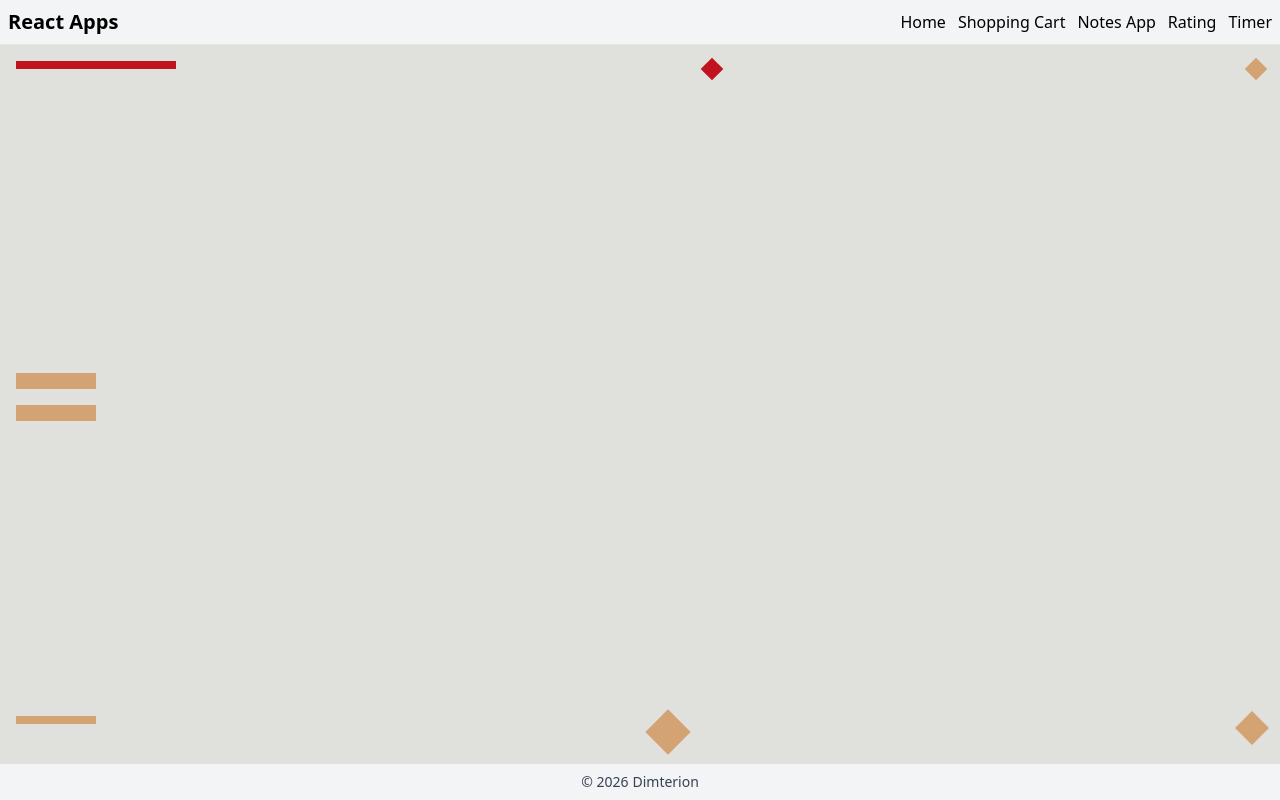
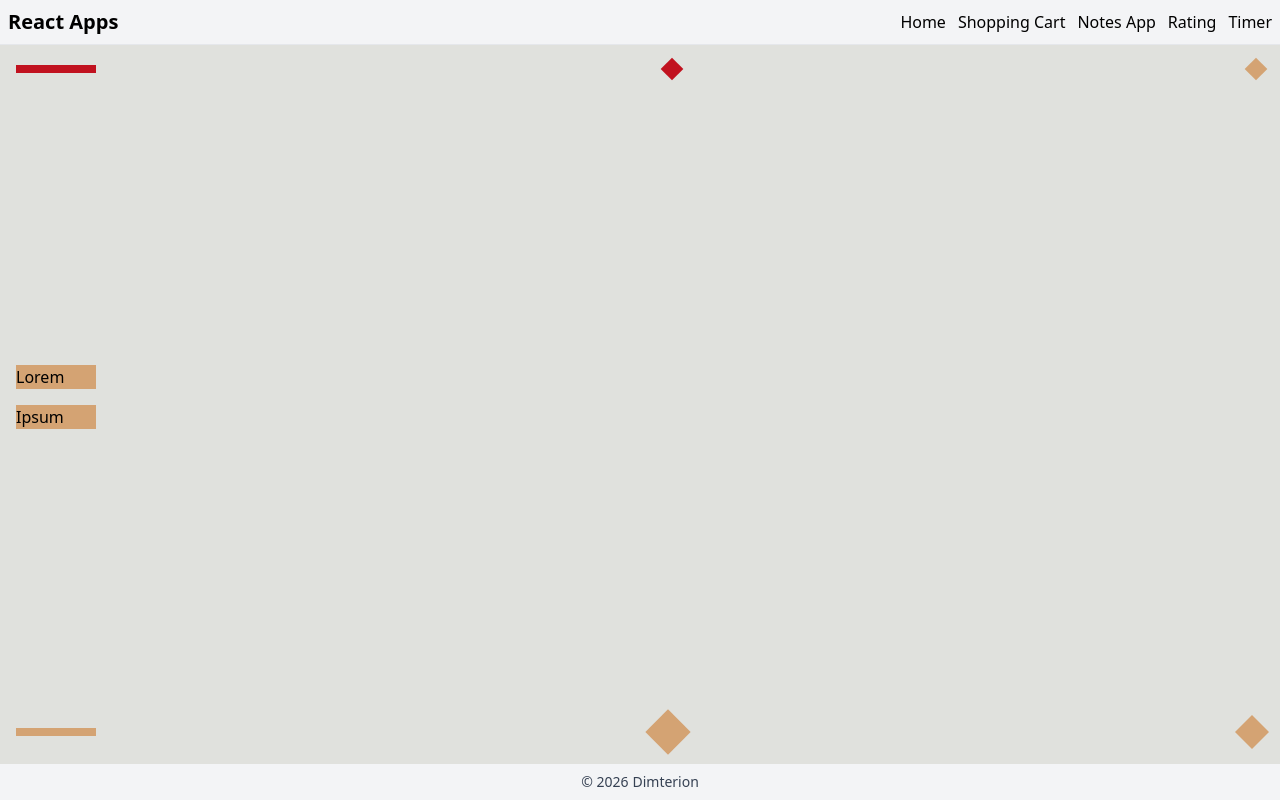
Before and after one commit to Dimterion/react-apps, a React (Vite) app: page /game-ui in a window 1280 px wide. Built offline with nearby package versions, Linux system fonts and the light colour scheme; no server answers.

Commit message:
game ui minor adjustments

```diff
--- a/src/pages/game-ui/game-ui.css
+++ b/src/pages/game-ui/game-ui.css
@@ -25,6 +25,7 @@ body {
 
 .game-ui__top,
 .game-ui__bottom {
+  align-items: center;
   display: flex;
   justify-content: space-between;
 }
@@ -38,7 +39,7 @@ body {
 .game-ui__icon--bar {
   background: var(--color-icon__main);
   height: 0.5rem;
-  width: 10rem;
+  width: 5rem;
 }
 
 .game-ui__icon--route {
@@ -63,7 +64,7 @@ body {
 
 .game-ui__icon--party {
   background: var(--color-icon__sub);
-  height: 1rem;
+  height: 100%;
   width: 5rem;
 }
 
--- a/src/pages/game-ui/game-ui.jsx
+++ b/src/pages/game-ui/game-ui.jsx
@@ -15,8 +15,8 @@ export default function GameUiPage() {
         </section>
       </section>
       <section className="game-ui__middle">
-        <div className="game-ui__icon game-ui__icon--party"></div>
-        <div className="game-ui__icon game-ui__icon--party"></div>
+        <div className="game-ui__icon game-ui__icon--party">Lorem</div>
+        <div className="game-ui__icon game-ui__icon--party">Ipsum</div>
       </section>
       <section className="game-ui__bottom">
         <section className="game-ui__group">
```
